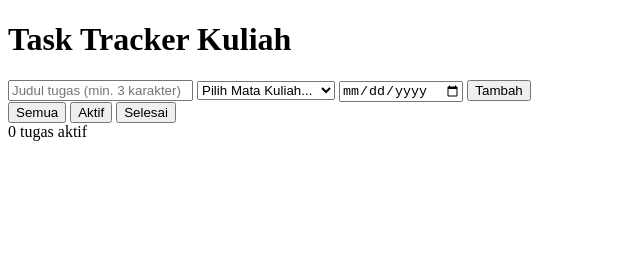
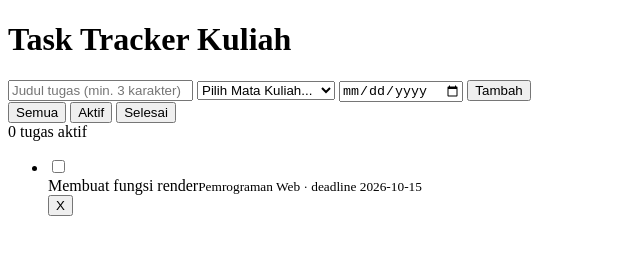
Before and after one commit to irsafairuzaa/Pemweb-ClassActivity5, a plain HTML site: page index.html in a window 1280 px wide. Shown: the whole page, without its empty margins (0-640 px from the left). Drawn offline with Linux system fonts and the light colour scheme.

Commit message:
tambah fungsi render

```diff
--- a/app.js
+++ b/app.js
@@ -0,0 +1,51 @@
+let tasks = [
+  {
+    id: Date.now(), // ID unik
+    judul: "Membuat fungsi render",
+    matkul: "Pemrograman Web",
+    deadline: "2026-10-15",
+    selesai: false
+  }
+];
+
+const daftarTugas = document.querySelector("#daftar-tugas");
+
+function render() {
+  daftarTugas.innerHTML = "";
+
+  tasks.forEach(function (task) {
+    const li = document.createElement("li");
+
+    const checkbox = document.createElement("input");
+    checkbox.type = "checkbox";
+    checkbox.className = "selesai";
+    checkbox.checked = task.selesai;
+    checkbox.dataset.id = task.id;
+
+    const divInfo = document.createElement("div");
+    divInfo.className = "info";
+
+    const spanJudul = document.createElement("span");
+    spanJudul.className = "judul";
+    spanJudul.textContent = task.judul;
+
+    const smallDetail = document.createElement("small");
+    smallDetail.textContent = task.matkul + " · deadline " + task.deadline;
+
+    divInfo.appendChild(spanJudul);
+    divInfo.appendChild(smallDetail);
+
+    const btnHapus = document.createElement("button");
+    btnHapus.className = "btn-hapus";
+    btnHapus.textContent = "X";
+    btnHapus.dataset.id = task.id;
+
+    li.appendChild(checkbox);
+    li.appendChild(divInfo);
+    li.appendChild(btnHapus);
+
+    daftarTugas.appendChild(li);
+  });
+}
+
+render();
--- a/index.html
+++ b/index.html
@@ -18,8 +18,8 @@
       <select id="select-matkul" required>
         <option value="" disabled selected>Pilih Mata Kuliah...</option>
         <option value="Pemrograman Web">Pemrograman Web</option>
-        <option value="Basis Data">Ethical Hacking</option>
-        <option value="Basis Data">Jaringan Komputer</option>
+        <option value="Ethical Hacking">Ethical Hacking</option>
+        <option value="Jaringan Komputer">Jaringan Komputer</option>
       </select>
 
       <input type="date" id="input-tanggal" required>
@@ -37,19 +37,7 @@
       <span id="info-jumlah">0 tugas aktif</span>
     </div>
 
-    <!-- Daftar Tugas (akan diisi oleh JS) -->
     <ul id="daftar-tugas">
-      <!--
-        Struktur item yang akan di-render oleh JavaScript nanti:
-        <li>
-          <input type="checkbox" class="cek-selesai">
-          <div class="info">
-            <span class="judul">Judul Tugas</span>
-            <small>Matkul &middot; deadline tanggal</small>
-          </div>
-          <button class="btn-hapus">X</button>
-        </li>
-      -->
     </ul>
   </main>
 </body>
```
